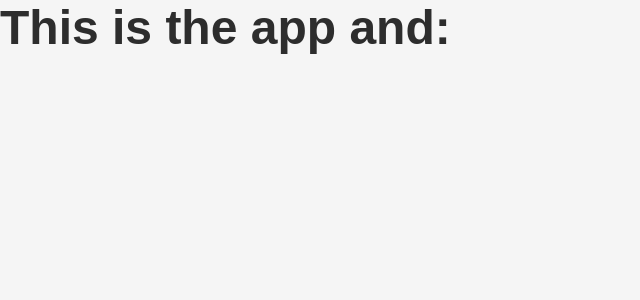
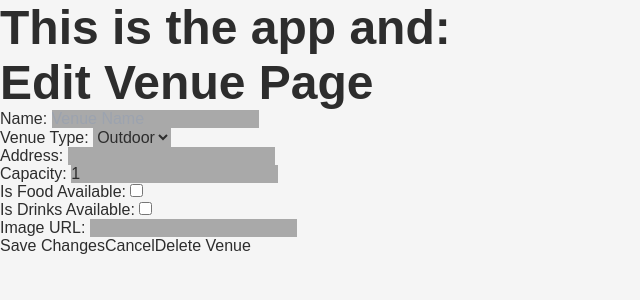
Before and after one commit to mig-max/eventManager-frontend, a React (Vite) app: page /venues/1/edit in a window 1280 px wide. Shown: the top 300 px of the page, without its empty margins (0-640 px from the left). Built offline with nearby package versions, Linux system fonts and the light colour scheme; no server answers.

Commit message:
feat: Implement CRUD on venues

```diff
--- a/src/App.jsx
+++ b/src/App.jsx
@@ -8,6 +8,7 @@ import EventListPage from "./pages/EventListPage";
 import VenuePage from "./pages/VenuePage";
 import VenueDetailsPage from "./pages/VenueDetailsPage";
 import AddVenue from "./components/AddVenue";
+import EditVenue from "./pages/EditVenuePage";
 
 function App() {
 
@@ -25,6 +26,7 @@ function App() {
         <Route path='/venues' element={<VenuePage/>} />
         <Route path='/venues/:venueId' element={<VenueDetailsPage/>} />
         <Route path='/addvenue' element={<AddVenue/>} />
+        <Route path='/venues/:venueId/edit' element={<EditVenue/>} />
      </Routes>
     </>
   )
--- a/src/components/AddVenue.jsx
+++ b/src/components/AddVenue.jsx
@@ -11,7 +11,7 @@ function AddVenue(props) {
   const [isDrinksAvailable, setIsDrinksAvailable] = useState(false);
   const [imageUrl, setImageUrl] = useState("");
 
-  function handleSubmit(event) {
+  function handleFormSubmit(event) {
     event.preventDefault();
 
     //  const {eventId} = props; // later for add the events to the venue
@@ -50,7 +50,7 @@ function AddVenue(props) {
     <div>
       <h1>Add New Venue</h1>
 
-      <form onSubmit={handleSubmit}>
+      <form onSubmit={handleFormSubmit}>
         <div>
           <label>Name: </label>
           <input
--- /dev/null
+++ b/src/pages/EditVenuePage.jsx
@@ -0,0 +1,169 @@
+/* eslint-disable no-unused-vars */
+import { useState, useEffect } from "react"
+import { useNavigate, useParams } from "react-router-dom"
+
+import venuesService from "../services/venue.service"
+
+function EditVenue() {
+    const [name, setName] = useState("");
+    const [venueType, setVenueType] = useState("Outdoor");
+    const [address, setAddress] = useState("");
+    const [capacity, setCapacity] = useState(1);
+    const [isFoodAvailable, setIsFoodAvailable] = useState(false);
+    const [isDrinksAvailable, setIsDrinksAvailable] = useState(false);
+    const [imageUrl, setImageUrl] = useState("");
+
+    const navigate = useNavigate();
+
+    const { venueId } = useParams();
+
+    useEffect(() => {
+        venuesService.getVenue(venueId)
+            .then((response) => {
+                const oneVenue = response.data;
+                setName(oneVenue.name);
+                setVenueType(oneVenue.venueType);
+                setAddress(oneVenue.address);
+                setCapacity(oneVenue.capacity);
+                setIsFoodAvailable(oneVenue.isFoodAvailable);
+                setIsDrinksAvailable(oneVenue.isDrinksAvailable);
+                setImageUrl(oneVenue.imageUrl);
+            })
+            .catch((error) => {
+                console.log(error);
+            })
+    }, [venueId]);
+
+
+    const handleFormSubmit = (event) => {
+        event.preventDefault();
+        const requestBody = {
+            name,
+            venueType,
+            address,
+            capacity,
+            isFoodAvailable,
+            isDrinksAvailable,
+            imageUrl
+        };
+        venuesService
+            .updateVenue(venueId, requestBody)
+            .then((response) => {
+                navigate(`/venues/${venueId}`);
+            })
+            .catch((error) => {
+                console.log(error);
+            });
+    };
+
+    const deleteVenue = () => {
+        venuesService
+            .deleteVenue(venueId)
+            .then((response) => {
+                navigate("/venues");
+            })
+            .catch((error) => {
+                console.log(error);
+            });
+    }
+
+    return (
+        <div className="EditVenuePage">
+        <h1>Edit Venue Page</h1>
+
+        <form onSubmit={handleFormSubmit}>
+        <div>
+          <label>Name: </label>
+          <input
+            required
+            type="text"
+            name="name"
+            placeholder="Venue Name"
+            value={name}
+            onChange={(event) => setName(event.target.value)}
+          />
+        </div>
+
+        <div>
+          <label>Venue Type: </label>
+          <select
+            required
+            name="venueType"
+            value={venueType}
+            onChange={(event) => setVenueType(event.target.value)}
+          >
+            <option value="Outdoor">Outdoor</option>
+            <option value="Indoor">Indoor</option>
+            <option value="Other">Other</option>
+          </select>
+        </div>
+
+        <div>
+          <label>Address: </label>
+          <input
+            required
+            type="text"
+            name="address"
+            value={address}
+            onChange={(event) => setAddress(event.target.value)}
+          />
+        </div>
+
+        <div>
+          <label>Capacity: </label>
+          <input
+            type="number"
+            name="capacity"
+            min="1"
+            value={capacity}
+            onChange={(event) => setCapacity(event.target.value)}
+          />
+        </div>
+
+        <div>
+          <label>Is Food Available: </label>
+          <input
+            required
+            type="checkbox"
+            name="isFoodAvailable"
+            checked={isFoodAvailable}
+            onChange={(event) => setIsFoodAvailable(event.target.checked)}
+          />
+        </div>
+
+        <div>
+          <label>Is Drinks Available: </label>
+          <input
+            required
+            type="checkbox"
+            name="isDrinksAvailable"
+            checked={isDrinksAvailable}
+            onChange={(event) => setIsDrinksAvailable(event.target.checked)}
+          />
+        </div>
+
+        <div>
+          <label>Image URL: </label>
+          <input
+            type="url"
+            name="imageUrl"
+            value={imageUrl}
+            onChange={(event) => setImageUrl(event.target.value)}
+          />
+        </div>
+
+           <button onClick={handleFormSubmit}>Save Changes</button>
+           <button onClick={() => navigate(`/venues/${venueId}`)}>Cancel</button>
+           <button onClick={deleteVenue}>Delete Venue</button>
+
+
+        </form>
+        </div>
+    )
+}
+
+
+
+
+
+export default EditVenue;
--- a/src/pages/VenueDetailsPage.jsx
+++ b/src/pages/VenueDetailsPage.jsx
@@ -4,6 +4,7 @@ import {useState, useEffect} from "react";
 import { useNavigate, useParams } from "react-router-dom";
 import venuesService from "../services/venue.service";
 import VenueCard from "../components/VenueCard";
+import EditVenuePage from "./EditVenuePage";
 
 
 function VenueDetailsPage(props) {
@@ -38,6 +39,7 @@ function VenueDetailsPage(props) {
 
 
         <button onClick={() => navigate(`/venues`)}>All Venues</button>
+        <button onClick={() => navigate(`/venues/${venueId}/edit`)}>Edit</button>
         <button onClick={() => navigate(`/`)}>Home</button>
 
 
```
